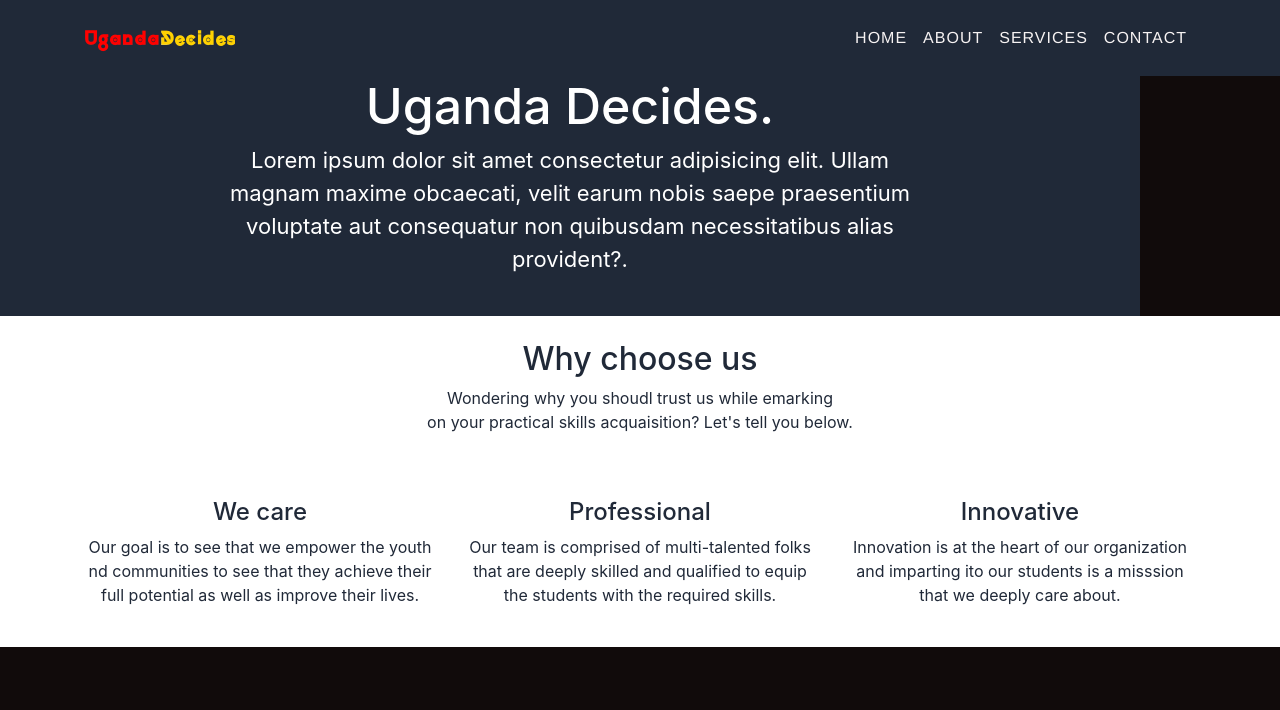
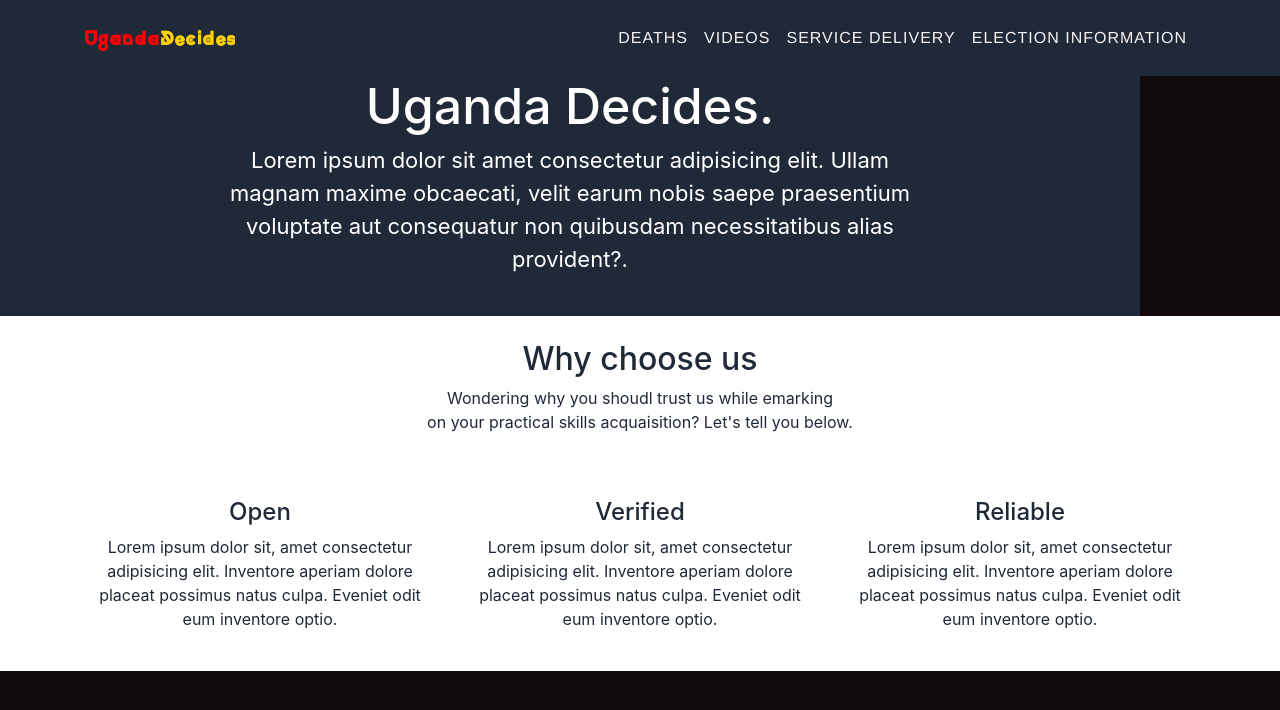
Before and after one commit to CodeForUganda/service-charts-ug-, a React (Create React App) app: page / in a window 1280 px wide. Shown: the top 710 px of the page. Built offline with nearby package versions, Linux system fonts and the light colour scheme.

Commit message:
Change nav info

```diff
--- a/src/components/Banner.jsx
+++ b/src/components/Banner.jsx
@@ -12,22 +12,25 @@ const Banner = () => {
           <div className="row">
             <div className="col-lg-4 col-xs-12 text-center skill">
               <div className="mt-5">
-                <h3 className="h4 mb-2">We care</h3>
-                <p className="text-center">Our goal is to see that we empower the youth nd communities to see that they achieve their full potential as well as improve their lives.
+                <h3 className="h4 mb-2">Open</h3>
+                <p className="text-center">
+    Lorem ipsum dolor sit, amet consectetur adipisicing elit. Inventore aperiam dolore placeat possimus natus culpa. Eveniet odit eum inventore optio.
                 </p>
               </div>
             </div>
             <div className="col-lg-4 col-md-4 text-center skill">
               <div className="mt-5">
-                <h3 className="h4 mb-2">Professional</h3>
-                <p className="text-center">Our team is comprised of multi-talented folks that are deeply skilled and qualified to equip the students with the required skills.
+                <h3 className="h4 mb-2">Verified</h3>
+                <p className="text-center">
+    Lorem ipsum dolor sit, amet consectetur adipisicing elit. Inventore aperiam dolore placeat possimus natus culpa. Eveniet odit eum inventore optio.
                 </p>
               </div>
             </div>
             <div className="col-lg-4 col-md-4 text-center skill">
               <div className="mt-5">
-                <h3 className="h4 mb-2">Innovative</h3>
-                <p className="text-center">Innovation is at the heart of our organization and imparting ito our students is a misssion that we deeply care about.
+                <h3 className="h4 mb-2">Reliable</h3>
+                <p className="text-center">
+    Lorem ipsum dolor sit, amet consectetur adipisicing elit. Inventore aperiam dolore placeat possimus natus culpa. Eveniet odit eum inventore optio.
                 </p>
               </div>
             </div>
--- a/src/components/Navbar.js
+++ b/src/components/Navbar.js
@@ -11,11 +11,7 @@ export const Navbar = () => {
     >
       <div className="container">
         <Link className="navbar-brand" to="/">
-          <img
-            src={logo}
-            srcSet={logoSmall }
-            alt="Logo for the intiative "
-          />
+          <img src={logo} srcSet={logoSmall} alt="Logo for the intiative " />
         </Link>
         <button
           className="navbar-toggler"
@@ -31,24 +27,24 @@ export const Navbar = () => {
         <div className="collapse navbar-collapse" id="navbarResponsive">
           <ul className="navbar-nav ml-auto">
             <li className="nav-item active">
-              <Link className="nav-link"  to="/">
-                Home
+              <Link className="nav-link" to="/">
+                Deaths
                 <span className="sr-only">(current)</span>
-                </Link>
-            </li>
-            <li className="nav-item">
-              <Link className="nav-link" to="/">
-                About
               </Link>
             </li>
             <li className="nav-item">
               <Link className="nav-link" to="/">
-                Services
+                Videos
               </Link>
             </li>
             <li className="nav-item">
               <Link className="nav-link" to="/">
-                Contact
+                Service Delivery
+              </Link>
+            </li>
+            <li className="nav-item">
+              <Link className="nav-link" to="/">
+                Election Information
               </Link>
             </li>
           </ul>
```
